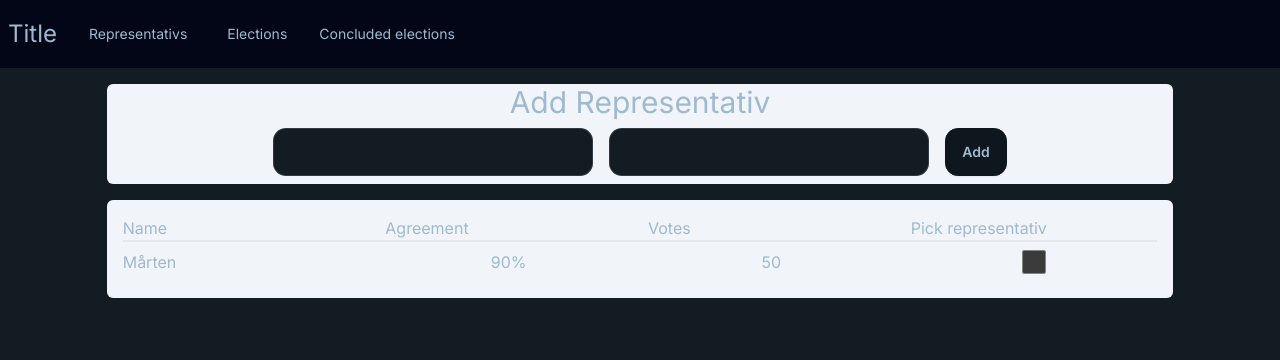
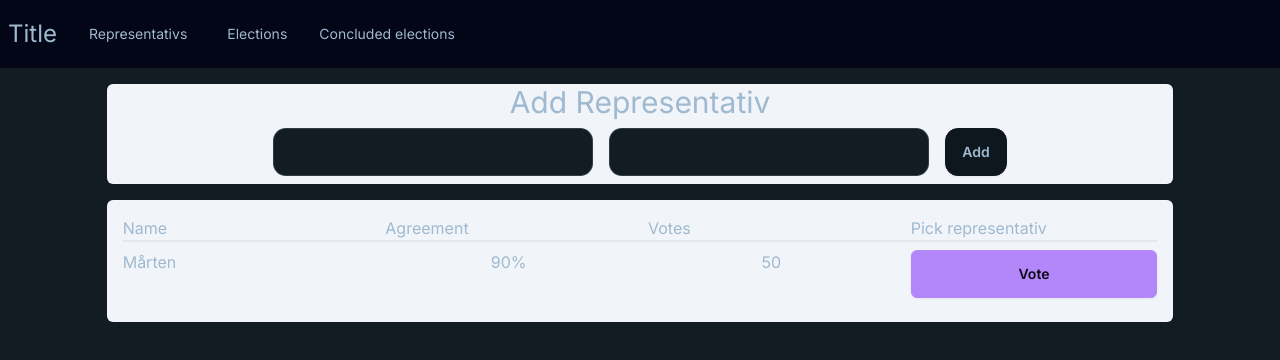
Before and after one commit to martensoderlind/Final-weekend-assignment, a Next.js app: page /representativs in a window 1280 px wide. Shown: the top 360 px of the page. Built offline with nearby package versions, Linux system fonts and the light colour scheme.

Commit message:
changed checkbox to button

```diff
--- a/src/features/elections/components/representativ.tsx
+++ b/src/features/elections/components/representativ.tsx
@@ -4,7 +4,7 @@ export default function Representativ() {
       <p className="">Mårten</p>
       <p className="text-center">90%</p>
       <p className="text-center">50</p>
-      <input type="checkbox" className="" />
+      <button className="btn btn-accent rounded-md">Vote</button>
     </article>
   );
 }
```
